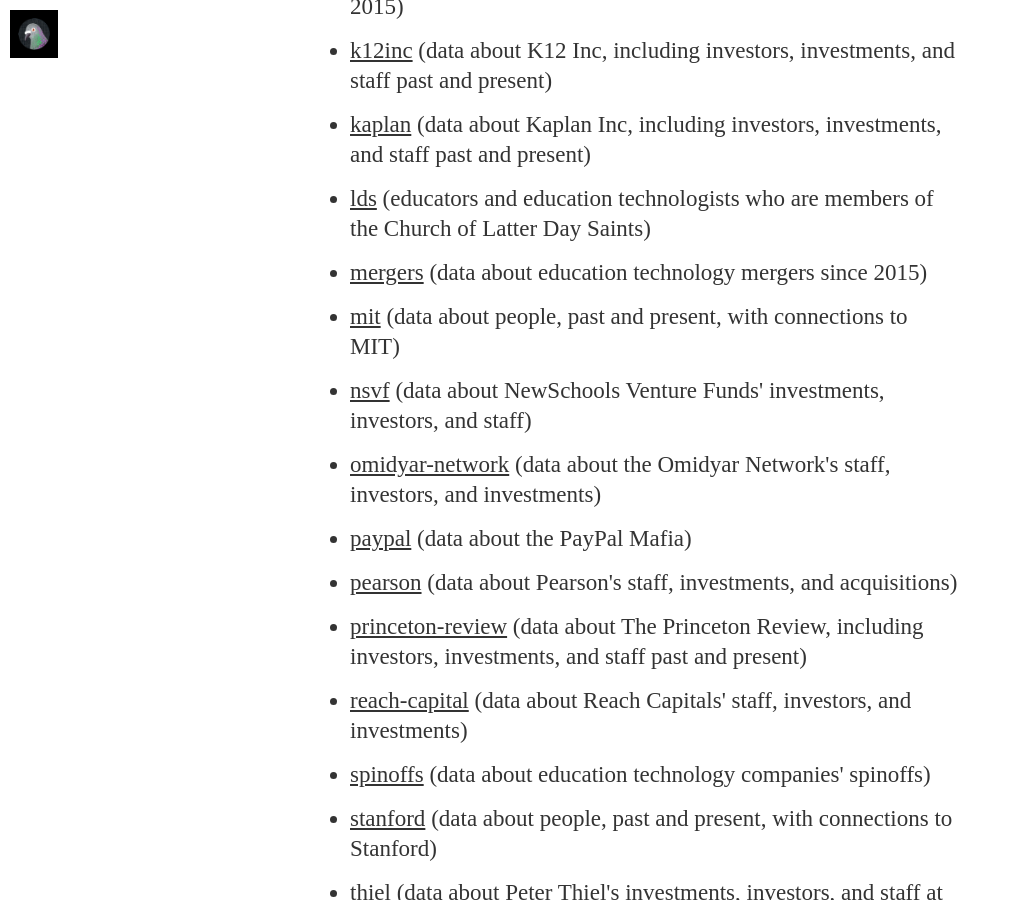
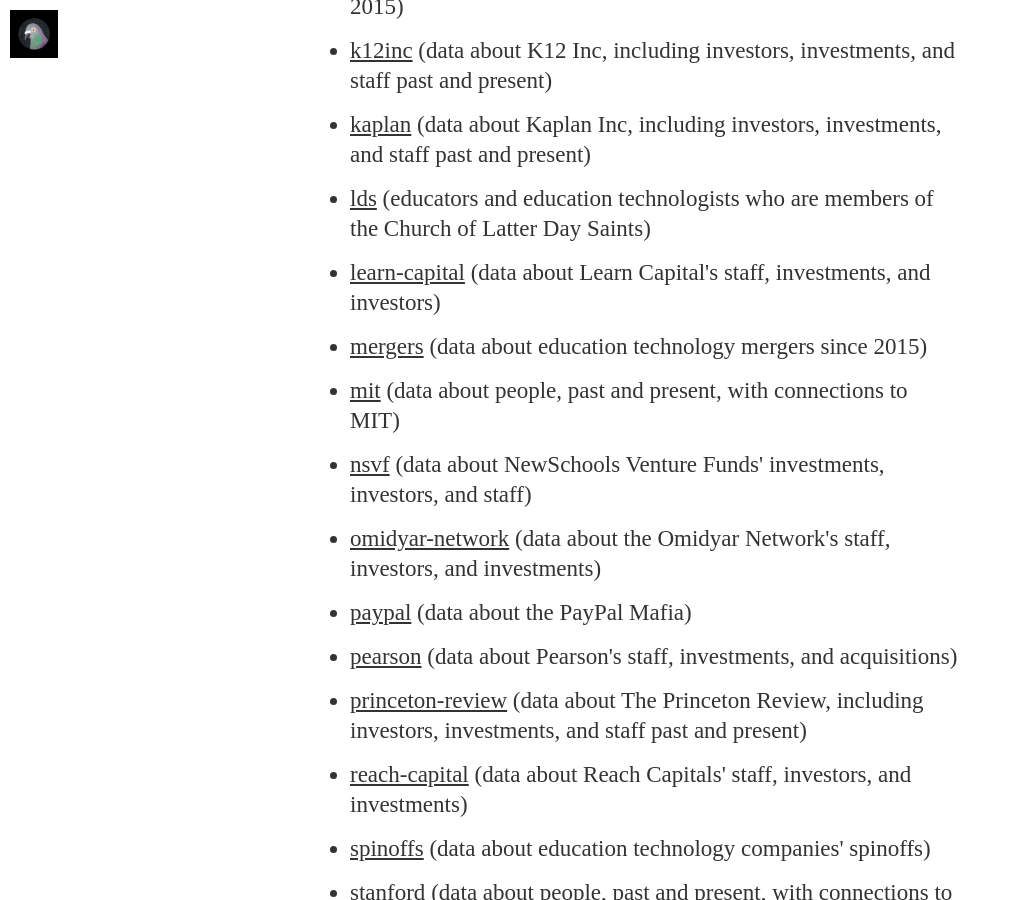
Before and after one commit to HackEducation/data, a Jekyll site: the page built from index.html, in a window 1280 px wide and 900 px high, scrolled down 2450 px. Shown: the whole window, without its empty margins (0-1010 px from the left). Built offline with Jekyll 4.4.1, drawn with Linux system fonts in a browser that asks for light colours; nearby versions of some CDN libraries; some web fonts are replaced.

Commit message:
added new data set

```diff
--- a/index.html
+++ b/index.html
@@ -30,6 +30,7 @@
 <li><a href="https://Hack-Education-Data.github.io/k12inc">k12inc</a> (data about K12 Inc, including investors, investments, and staff past and present)</li>
 <li><a href="https://Hack-Education-Data.github.io/kaplan">kaplan</a> (data about Kaplan Inc, including investors, investments, and staff past and present)</li>
 <li><a href="https://Hack-Education-Data.github.io/lds">lds</a> (educators and education technologists who are members of the Church of Latter Day Saints)</li>
+<li><a href="https://hack-education-data.github.io/learn-capital">learn-capital</a> (data about Learn Capital's staff, investments, and investors)</li>
 <li><a href="https://Hack-Education-Data.github.io/mergers">mergers</a> (data about education technology mergers since 2015)</li>
 <li><a href="https://Hack-Education-Data/github.io/mit">mit</a> (data about people, past and present, with connections to MIT)</li>
 <li><a href="https://hack-education-data.github.io/nsvf">nsvf</a> (data about NewSchools Venture Funds' investments, investors, and staff)</li>
```
